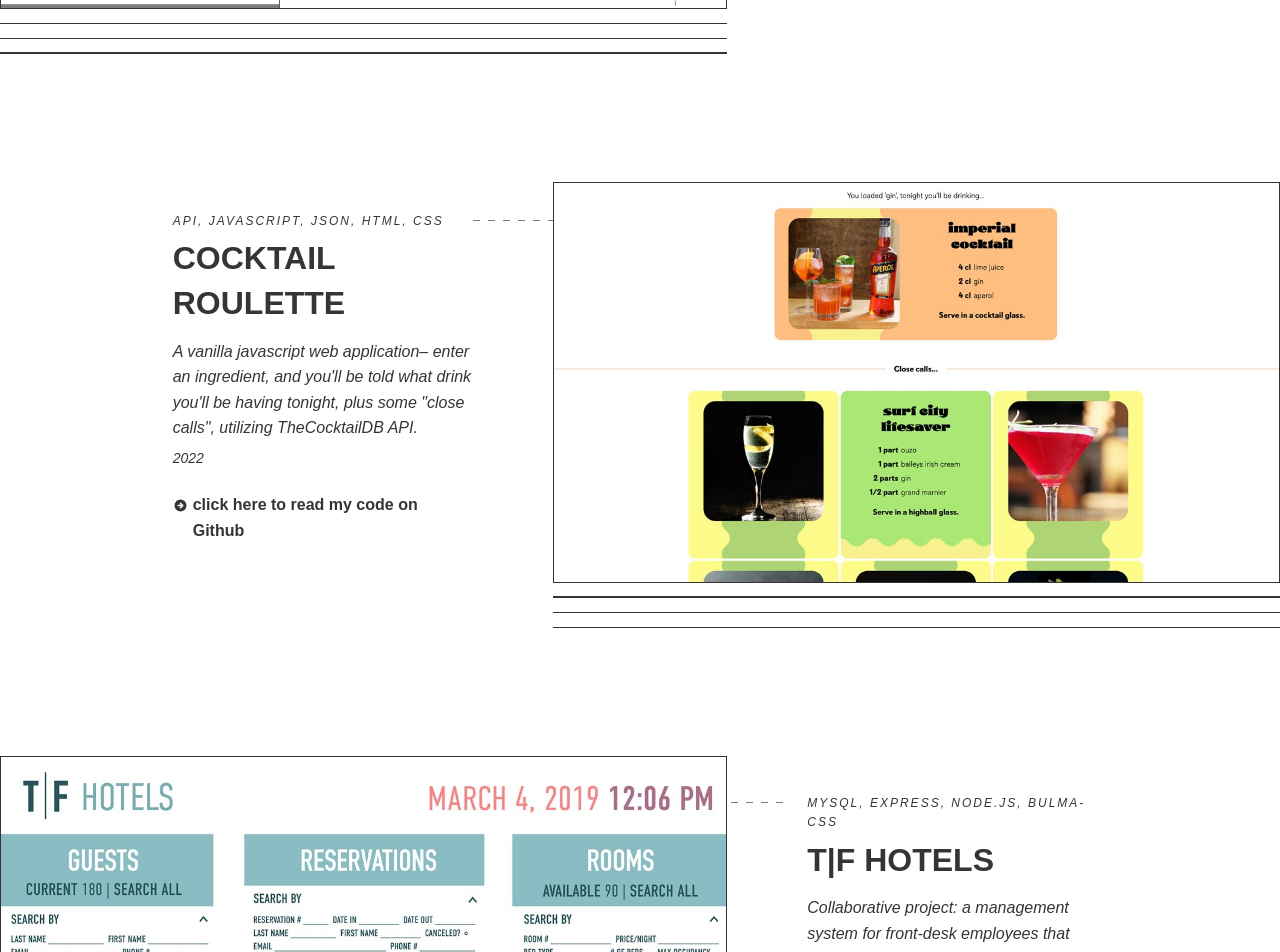
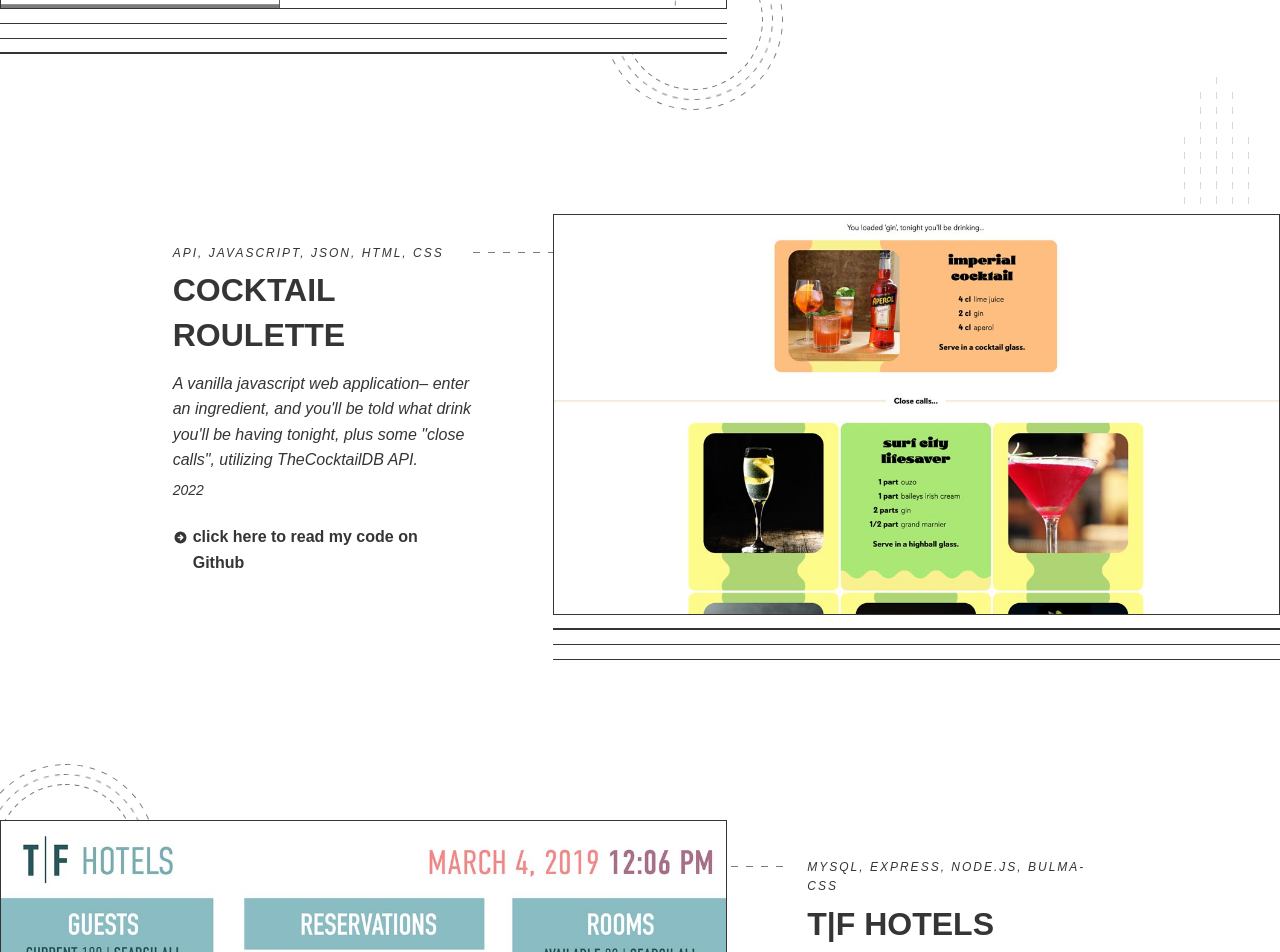
Before and after one commit to camille-the-eel/showcase-portfolio, a Vue app: page /#/development in a window 1280 px wide. Shown: the part 680-1632 px from the top of the page. Built offline with nearby package versions, Linux system fonts and the light colour scheme.

Commit message:
positioning accents dev view

```diff
--- a/src/components/DevSection/DevProject.vue
+++ b/src/components/DevSection/DevProject.vue
@@ -6,6 +6,7 @@
     <div class="project-item-1"></div>
     <div class="project-item-2"></div>
     <div class="project-item-3"></div>
+    <AccentCircle v-if="project.id % 2 != 0" class="dev-circle-accent" />
   </div>
   <div class="project-caption-container">
     <div class="project-dashed-line"></div>
@@ -22,11 +23,13 @@
 
 <script>
 import { ArrowCircleRightIcon } from "@heroicons/vue/solid";
+import AccentCircle from "../AccentElements/AccentCircle.vue";
 
 export default {
   name: "DevPageContentBlock",
   components: {
     ArrowCircleRightIcon,
+    AccentCircle,
   },
   props: {
     project: Object,
--- a/src/components/DevSection/DevProjectContainer.vue
+++ b/src/components/DevSection/DevProjectContainer.vue
@@ -5,16 +5,24 @@
     class="project-container"
   >
     <DevProject :project="project" />
+    <AccentRules
+      v-if="project.id % 2 === 0"
+      class="dev-rule-accent bottom-align"
+    />
   </div>
 </template>
 
 <script>
 import DevProject from "@/components/DevSection/DevProject.vue";
+import AccentCircle from "../AccentElements/AccentCircle.vue";
+import AccentRules from "../AccentElements/AccentRules.vue";
 
 export default {
   name: "DevProjectContainer",
   components: {
     DevProject,
+    AccentCircle,
+    AccentRules,
   },
   props: {
     devProjects: Array,
@@ -23,12 +31,17 @@ export default {
 </script>
 
 <style>
+.dev-circle-accent,
+.dev-rule-accent {
+  display: none;
+}
+
 /* 825px and up */
 @media (min-width: 51.56em) {
   .project-container {
     display: grid;
     gap: 4em;
-    margin-bottom: 7em;
+    margin-bottom: 8em;
   }
 
   /* LEFT | ZIG */
@@ -96,7 +109,7 @@ export default {
 @media (min-width: 59.375em) {
   .project-container {
     gap: 5em;
-    margin-bottom: 8em;
+    margin-bottom: 10em;
   }
 
   .project-container:nth-child(odd) .project-caption-container {
@@ -109,24 +122,53 @@ export default {
 
   /* ACCENT ELEMENTS */
   /* ---------------------------- */
+  .dev-circle-accent,
+  .dev-rule-accent {
+    display: block;
+    z-index: -1;
+  }
 
   /* LEFT | ZIG */
   /* (circle accents - alternating) */
+  /* jsx in DevProject */
   /* ---------------------------- */
-  /* .project-container:nth-child(odd) {
+  .project-container:nth-child(1) .dev-circle-accent {
+    position: absolute;
+    bottom: -3.5em;
+    right: -3.5em;
+  }
 
-  } */
+  .project-container:nth-child(4n + 3) .dev-circle-accent {
+    position: absolute;
+    top: -3.5em;
+    left: -1.5em;
+  }
+
+  .project-container:nth-child(4n + 5) .dev-circle-accent {
+    position: absolute;
+    top: -3.5em;
+    right: -3em;
+  }
+
+  .project-container:nth-child(4n + 5) .project-dashed-line {
+    display: none;
+  }
 
   /* RIGHT | ZAG  */
   /* (ruled accents) */
   /* ---------------------------- */
+  .dev-rule-accent {
+    position: absolute;
+    right: 1em;
+    top: -9em;
+  }
 }
 
 /* 1200px and up */
 @media (min-width: 81.25em) {
   .project-container {
     gap: 7em;
-    margin-bottom: 9em;
+    margin-bottom: 10em;
   }
 
   .project-container:nth-child(odd) .project-caption-container {
```
